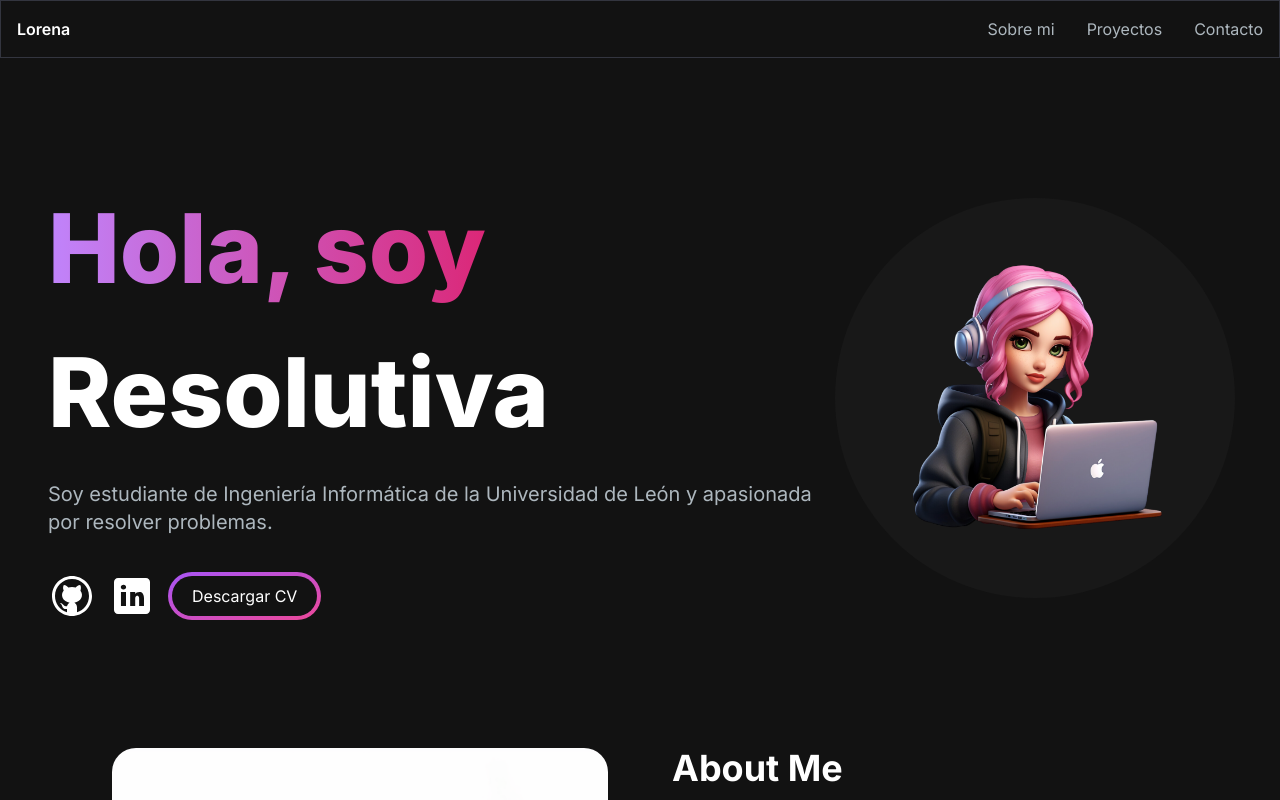
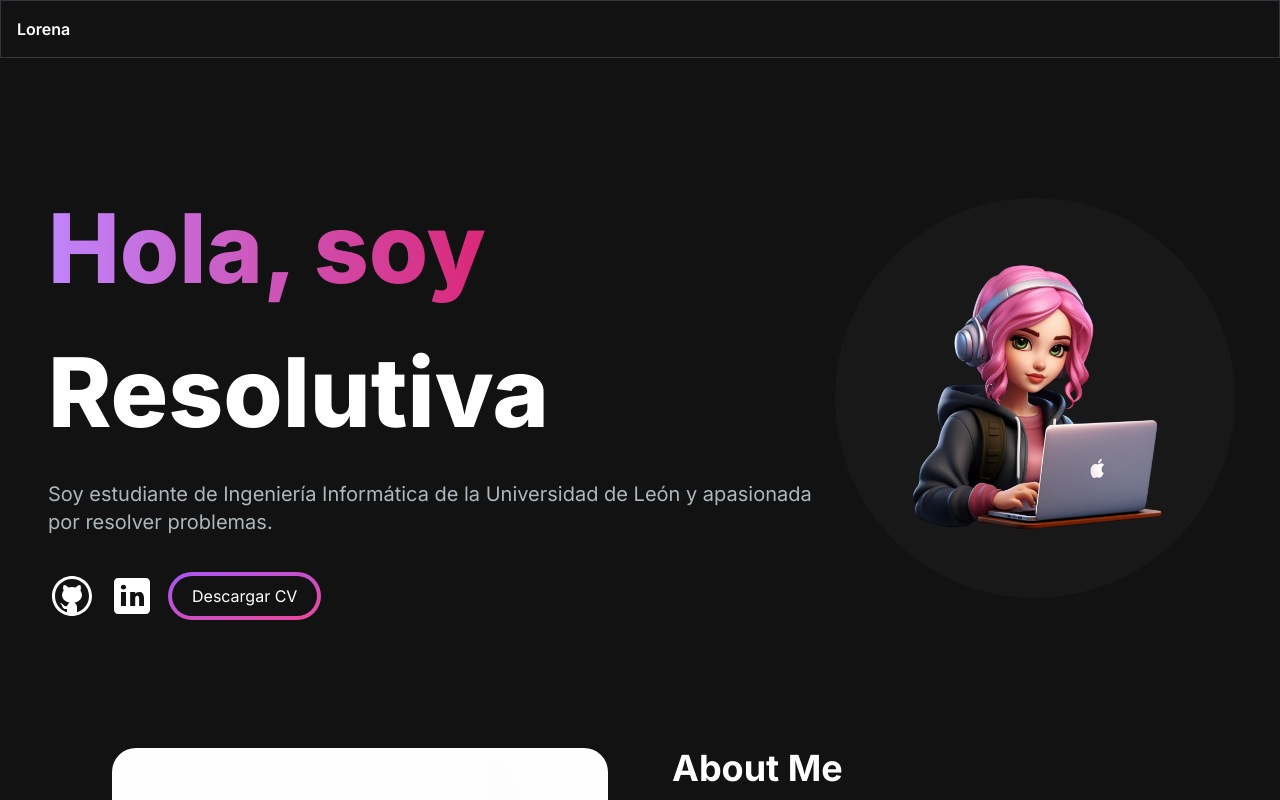
Before and after one commit to LorenaAlbillos/portfolio, a Next.js app: page / in a window 1280 px wide. Shown: the top 800 px of the page. Built offline with nearby package versions, Linux system fonts and the light colour scheme.

Commit message:
Update: navbar

```diff
--- a/src/app/components/Navbar.jsx
+++ b/src/app/components/Navbar.jsx
@@ -6,18 +6,18 @@ import { Bars3Icon, XMarkIcon } from "@heroicons/react/24/solid";
 import MenuOverlay from "./MenuOverlay";
 
 const navLinks = [
-  {
-    title: "Sobre mi",
-    path: "#about",
-  },
-  {
-    title: "Proyectos",
-    path: "#projects",
-  },
-  {
-    title: "Contacto",
-    path: "#contact",
-  },
+  // {
+  //   title: "Sobre mi",
+  //   path: "#about",
+  // },
+  // {
+  //   title: "Proyectos",
+  //   path: "#projects",
+  // },
+  // {
+  //   title: "Contacto",
+  //   path: "#contact",
+  // },
 ];
 
 const Navbar = () => {
--- a/src/app/layout.js
+++ b/src/app/layout.js
@@ -4,8 +4,8 @@ import { Inter } from 'next/font/google'
 const inter = Inter({ subsets: ['latin'] })
 
 export const metadata = {
-  title: 'Create Next App',
-  description: 'Generated by create next app',
+  title: 'Lorena Albillos Muñoz',
+  description: 'Web personal',
 }
 
 export default function RootLayout({ children }) {
```
